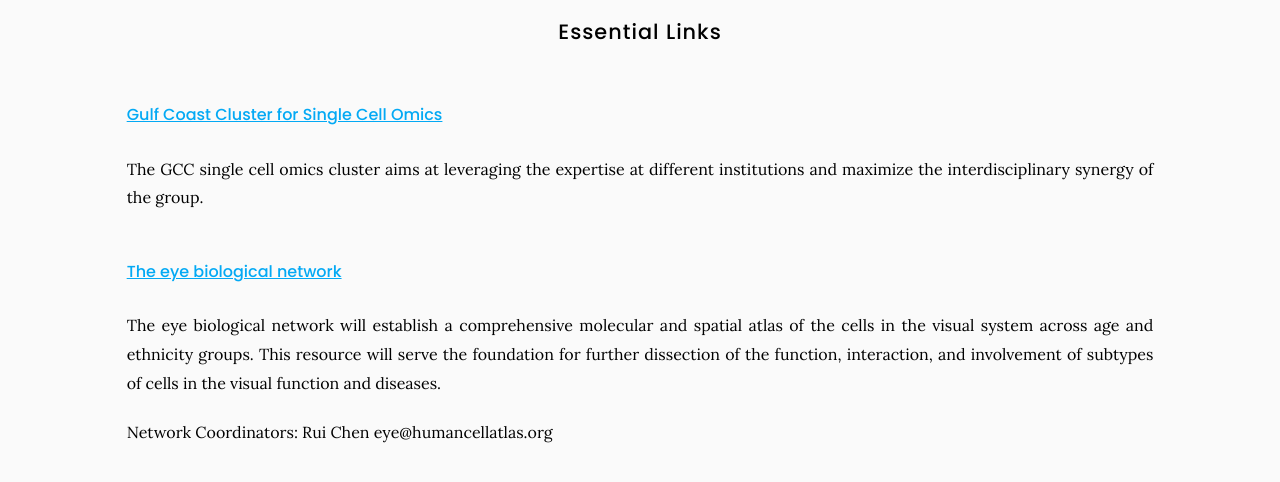
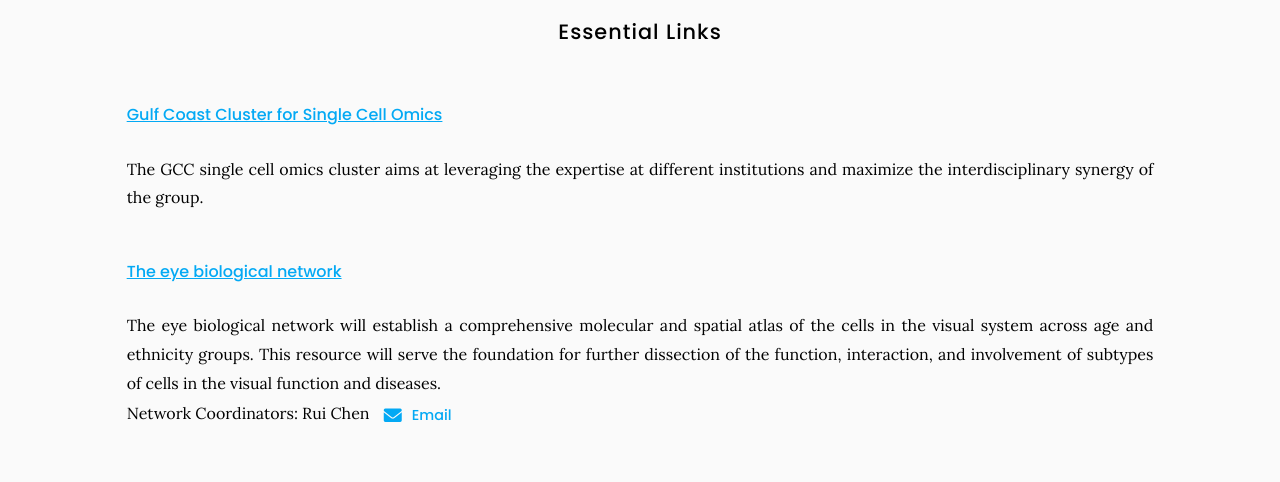
Before and after one commit to RCHENLAB/rchenlab.github.io, a Jekyll site: the page built from tools/index.md, in a window 1280 px wide and 900 px high, scrolled down 3337 px, cut to the strip 0-488 px from the top of the window. Shown: the top 482 px of the strip. Built offline with Jekyll 4.4.1, drawn with Linux system fonts in a browser that asks for light colours.

Commit message:
Update index.md

```diff
--- a/tools/index.md
+++ b/tools/index.md
@@ -32,5 +32,4 @@ Our software, tools, datasets, etc. are open-source, and free for anyone around
 The GCC single cell omics cluster aims at leveraging the expertise at different institutions and maximize the interdisciplinary synergy of the group.
 #### [The eye biological network](https://www.humancellatlas.org/biological-networks/)
 The eye biological network will establish a comprehensive molecular and spatial atlas of the cells in the visual system across age and ethnicity groups. This resource will serve the foundation for further dissection of the function, interaction, and involvement of subtypes of cells in the visual function and diseases.
-
-Network Coordinators: Rui Chen eye@humancellatlas.org
+<br>Network Coordinators: Rui Chen {% include link.html type="email" icon="" text="Email" tooltip="" link="eye@humancellatlas.org" %}
```
